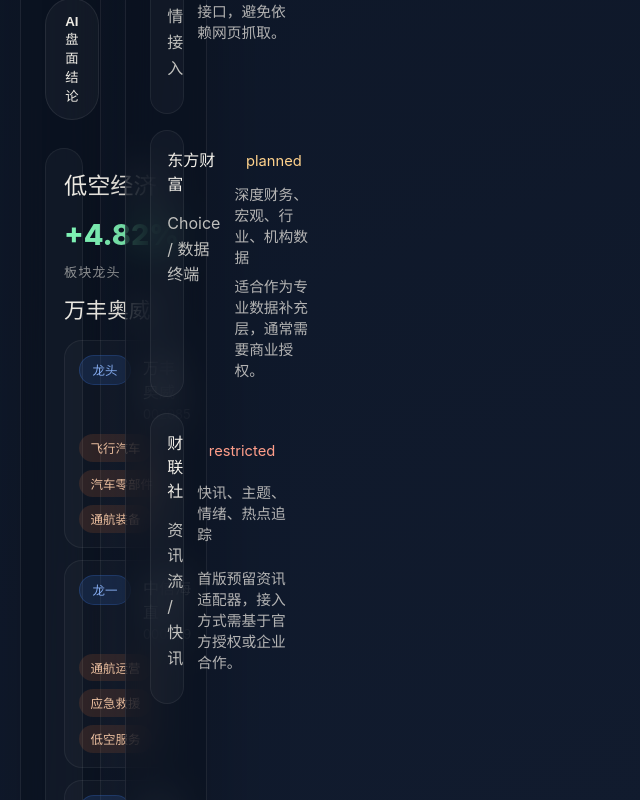
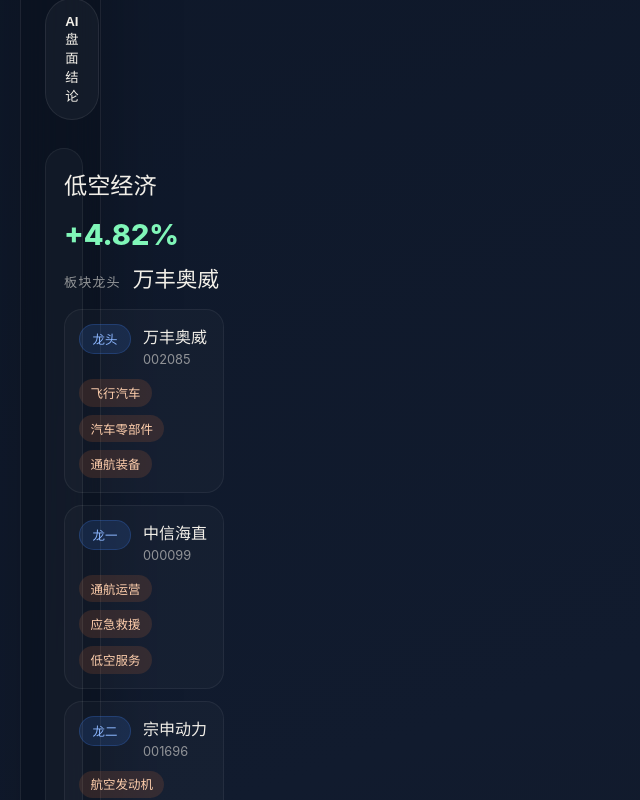
Before and after one commit to jesray1192-tempo/investpilot-dashboard, a React (Vite) app: page / in a window 1280 px wide. Shown: the part 2220-3020 px from the top of the page, without its empty margins (0-640 px from the left). Built offline with nearby package versions, Linux system fonts and the light colour scheme.

Commit message:
Refine sector layout and source card

```diff
--- a/src/App.tsx
+++ b/src/App.tsx
@@ -636,7 +636,7 @@
             </section>
 
             <section className="dashboard-grid">
-              <article className="card wide market-tabs-card">
+              <article className="card wide full-span market-tabs-card">
                 <div className="card-head">
                   <div>
                     <p className="section-kicker">Insight Deck</p>
@@ -764,25 +764,17 @@
                 )}
               </article>
 
-              <article className="card wide">
+              <article className="card source-card">
                 <div className="card-head">
                   <div>
                     <p className="section-kicker">Connectors</p>
-                    <h2>数据接入与后续建设</h2>
+                    <h2>数据来源</h2>
                   </div>
                 </div>
-                <div className="source-list">
+                <div className="source-list source-list-compact">
                   {dataSources.map((source) => (
                     <div className="source-item" key={source.id}>
-                      <div>
-                        <strong>{source.name}</strong>
-                        <p>{source.channel}</p>
-                      </div>
-                      <div className="source-meta">
-                        <span className={`status ${source.status}`}>{source.status}</span>
-                        <span>{source.coverage}</span>
-                        <span>{source.notes}</span>
-                      </div>
+                      <strong>{source.name}</strong>
                     </div>
                   ))}
                 </div>
--- a/src/styles.css
+++ b/src/styles.css
@@ -272,6 +272,10 @@
   grid-column: span 8;
 }
 
+.card.full-span {
+  grid-column: 1 / -1;
+}
+
 .card-head {
   display: flex;
   justify-content: space-between;
@@ -470,7 +474,7 @@
 
 .sector-stock-list {
   display: grid;
-  grid-template-columns: repeat(auto-fit, minmax(220px, 1fr));
+  grid-template-columns: repeat(auto-fit, minmax(180px, 1fr));
   gap: 12px;
   align-items: stretch;
 }
@@ -1154,6 +1158,31 @@
   justify-content: space-between;
 }
 
+.source-card {
+  grid-column: span 4;
+  align-self: start;
+}
+
+.source-list-compact {
+  display: flex;
+  gap: 12px;
+  flex-wrap: wrap;
+}
+
+.source-list-compact .source-item {
+  display: inline-flex;
+  align-items: center;
+  justify-content: center;
+  gap: 0;
+  padding: 12px 16px;
+  border-radius: 16px;
+  min-height: auto;
+}
+
+.source-list-compact .source-item strong {
+  font-size: 1rem;
+}
+
 .source-meta {
   display: grid;
   gap: 8px;
@@ -1217,8 +1246,12 @@
     grid-template-columns: 1fr;
   }
 
+  .source-card {
+    grid-column: 1 / -1;
+  }
+
   .sector-stock-list {
-    grid-template-columns: 1fr;
+    grid-template-columns: repeat(auto-fit, minmax(160px, 1fr));
   }
 
   .source-meta {
```
